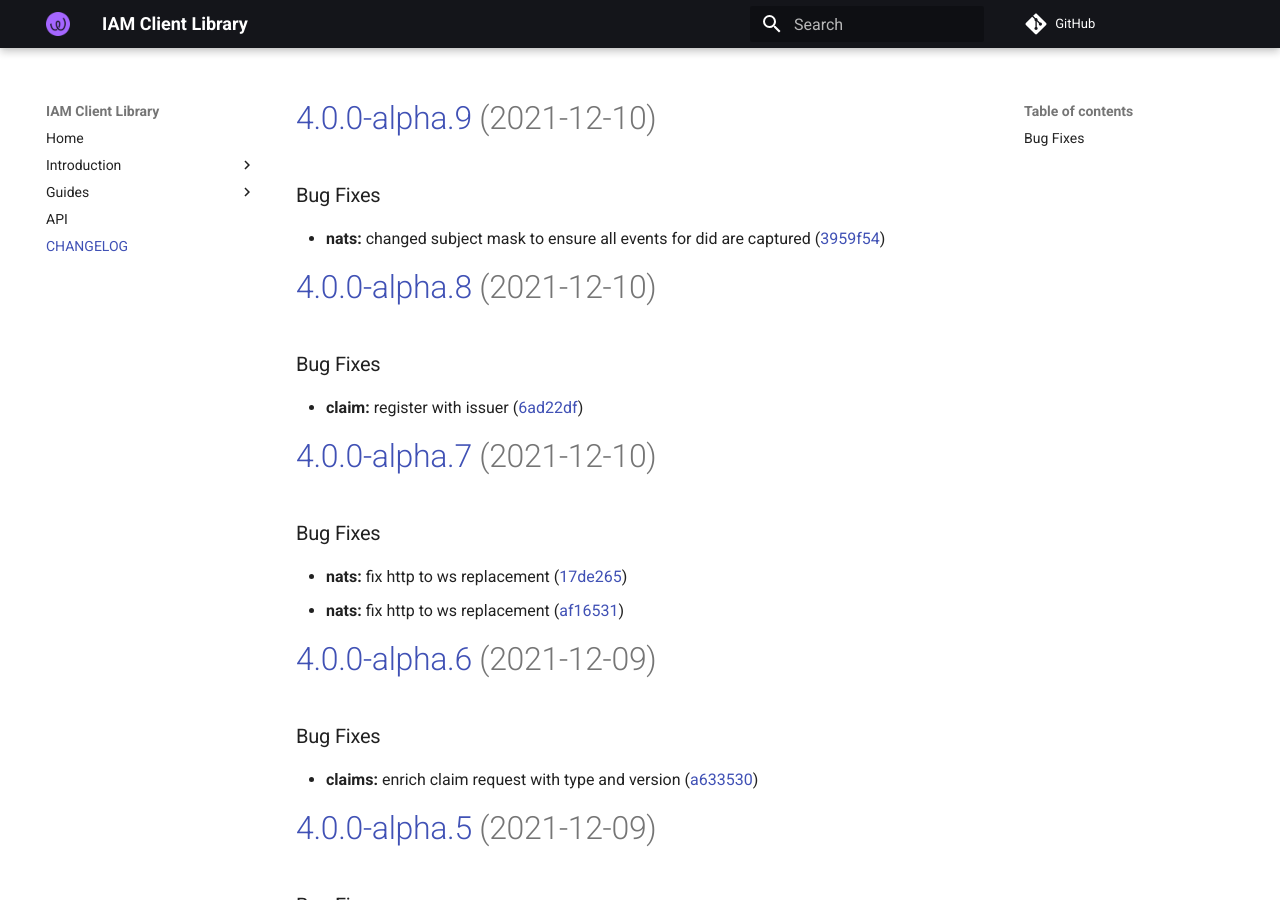
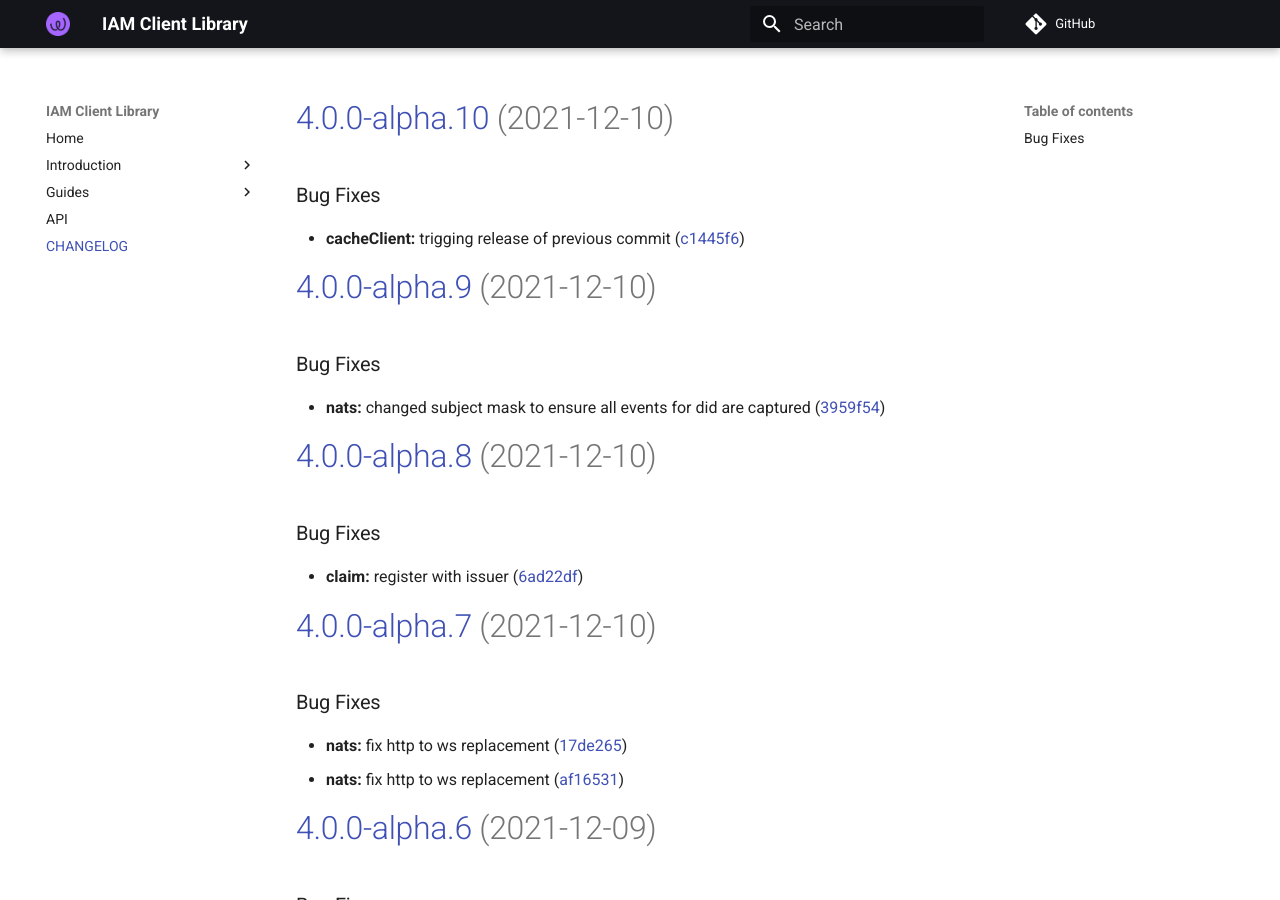
Before and after one commit to energywebfoundation/iam-client-lib, an MkDocs documentation site: the page built from docs/CHANGELOG.md, in a window 1280 px wide and 900 px high. Built offline with MkDocs 1.6.1 and Material for MkDocs 9.7.7, drawn with Linux system fonts in a browser that asks for light colours; comment, search, counter and statistics services are not loaded.

Commit message:
chore(release): 4.0.0-alpha.10 [skip ci]
# [4.0.0-alpha.10](https://github.com/energywebfoundation/iam-client-lib/compare/v4.0.0-alpha.9...v4.0.0-alpha.10) (2021-12-10)

### Bug Fixes

* **cacheClient:** trigging release of previous commit ([c1445f6](https://github.com/energywebfoundation/iam-client-lib/commit/c1445f65f23f3d1dc5587c21d5409ec66c9cef60))

```diff
--- a/docs/CHANGELOG.md
+++ b/docs/CHANGELOG.md
@@ -1,3 +1,10 @@
+# [4.0.0-alpha.10](https://github.com/energywebfoundation/iam-client-lib/compare/v4.0.0-alpha.9...v4.0.0-alpha.10) (2021-12-10)
+
+
+### Bug Fixes
+
+* **cacheClient:** trigging release of previous commit ([c1445f6](https://github.com/energywebfoundation/iam-client-lib/commit/c1445f65f23f3d1dc5587c21d5409ec66c9cef60))
+
 # [4.0.0-alpha.9](https://github.com/energywebfoundation/iam-client-lib/compare/v4.0.0-alpha.8...v4.0.0-alpha.9) (2021-12-10)
 
 
--- a/package.json
+++ b/package.json
@@ -1,6 +1,6 @@
 {
     "name": "iam-client-lib",
-    "version": "4.0.0-alpha.9",
+    "version": "4.0.0-alpha.10",
     "description": "Library for Decentralized Identity and Access Management",
     "main": "dist/index.js",
     "module": "dist/index.esm.js",
```
